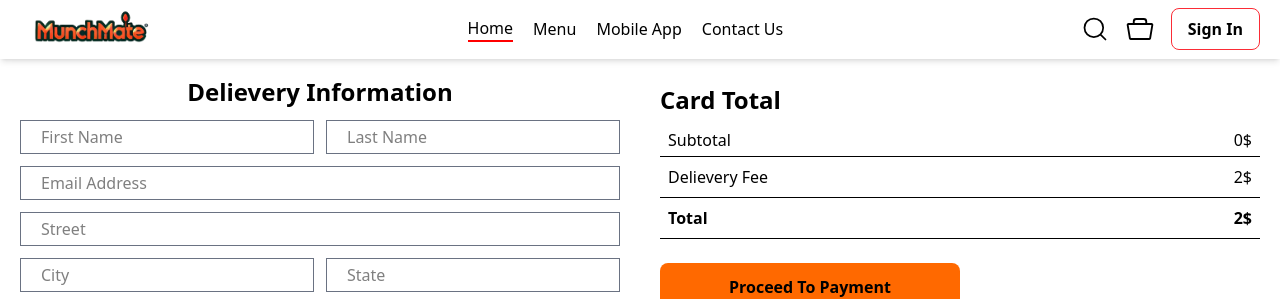
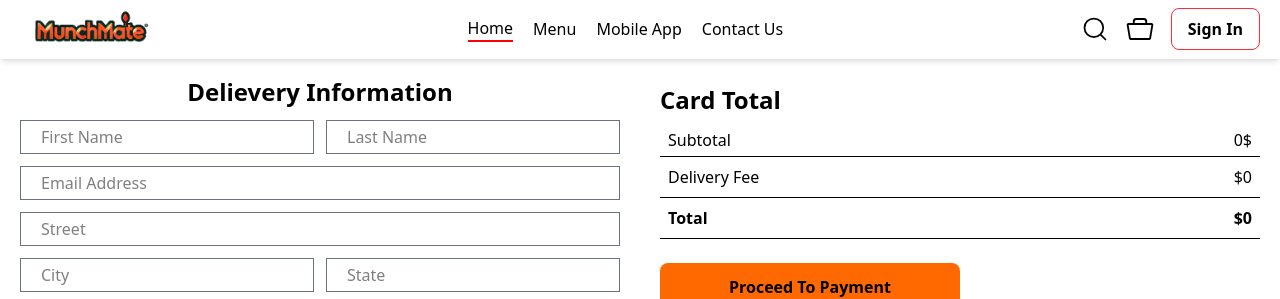
Before and after one commit to risalat345/MunchMate, a React (Vite) app: page /order in a window 1280 px wide. Shown: the top 299 px of the page. Built offline with nearby package versions, Linux system fonts and the light colour scheme.

Commit message:
Initial commit

```diff
--- a/src/pages/PlaceOrder.jsx
+++ b/src/pages/PlaceOrder.jsx
@@ -31,15 +31,14 @@ const PlaceOrder = () => {
           </div>
           <hr />
 
-          <div className='flex w-full justify-between py-2 px-2'>
-            <p>Delievery Fee</p>
-            <p>{2}$</p>
+          <div className='flex justify-between py-2 px-2'>
+            <p>Delivery Fee</p>
+            <p>${getTotalAmmount() === 0 ? 0 : 2}</p>
           </div>
           <hr />
-
-          <div className='flex w-full justify-between py-2 px-2 font-bold'>
+          <div className='flex justify-between py-2 px-2 font-bold'>
             <p>Total</p>
-            <p>{getTotalAmmount()+2}$</p>
+            <p>${getTotalAmmount() === 0 ? 0 : getTotalAmmount() + 2}</p>
           </div>
           <hr />
           <br />
```
